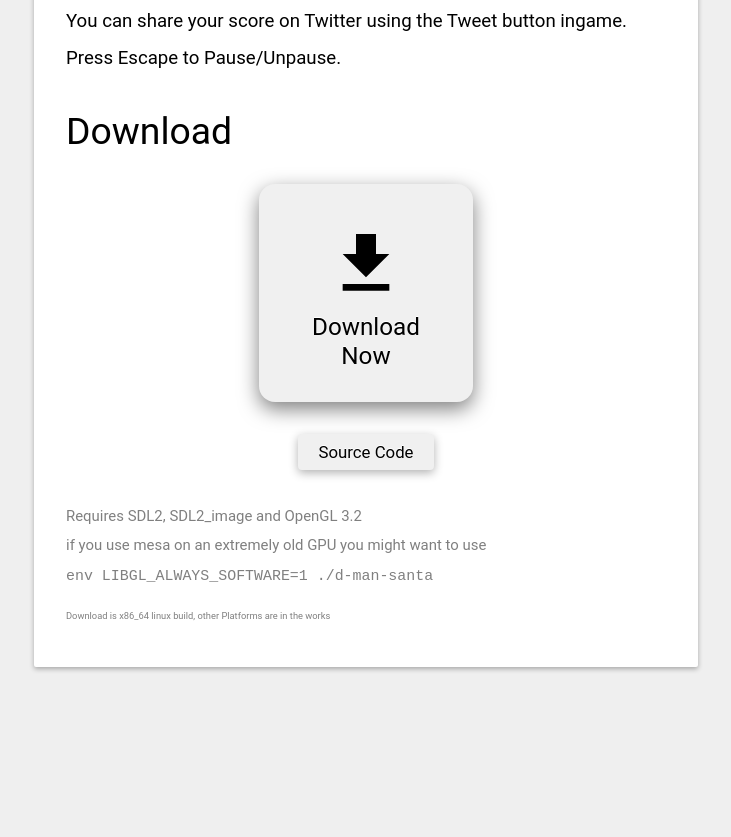
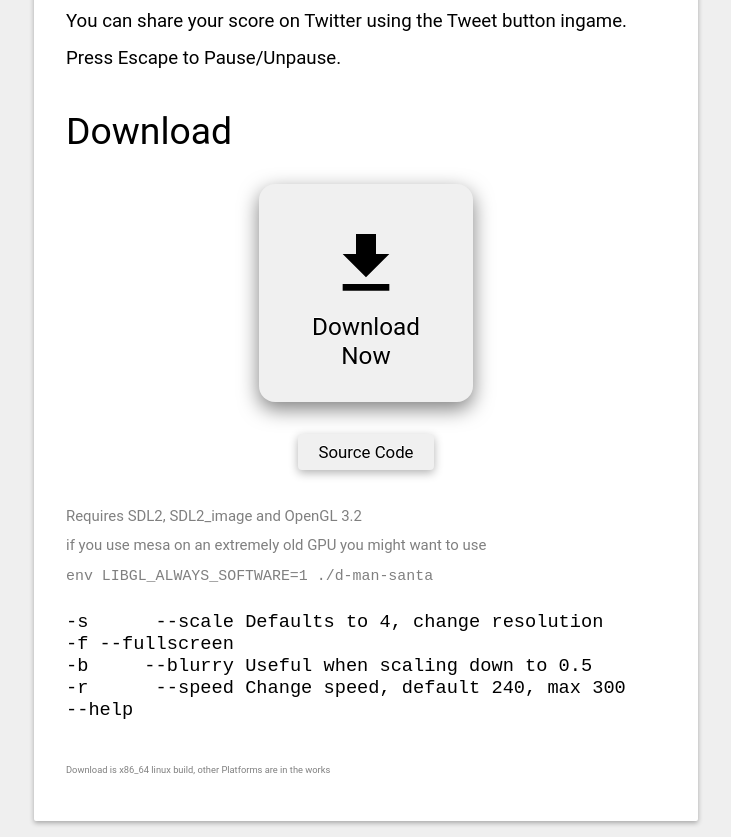
Before and after one commit to WebFreak001/dman-christmas-2017, a plain HTML site: page www/index.html in a window 1280 px wide. Shown: the part 840-1677 px from the top of the page, without its empty margins (274-1005 px from the left). Before the commit the page ends 1523 px from the top, so only its background shows below. Drawn offline with Linux system fonts and the light colour scheme.

Commit message:
added help to website

```diff
--- a/www/index.html
+++ b/www/index.html
@@ -137,6 +137,14 @@
 		<code>env LIBGL_ALWAYS_SOFTWARE=1 ./d-man-santa</code>
 	</p>
 
+	<pre>
+-s      --scale Defaults to 4, change resolution
+-f --fullscreen
+-b     --blurry Useful when scaling down to 0.5
+-r      --speed Change speed, default 240, max 300
+--help
+	</pre>
+
 	<p class="platform_disclaimer">Download is x86_64 linux build, other Platforms are in the works</p>
 </body>
 
```
